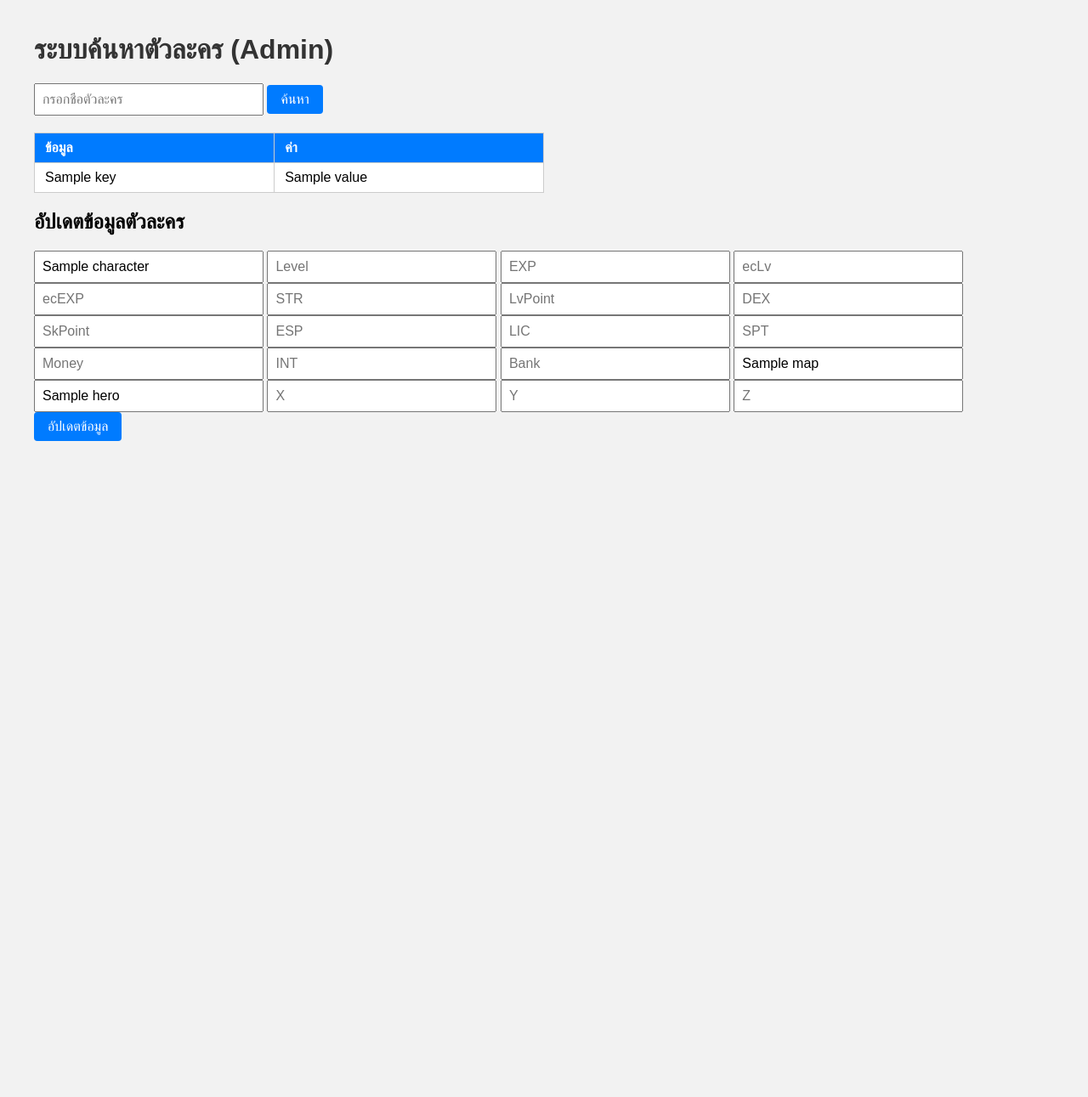
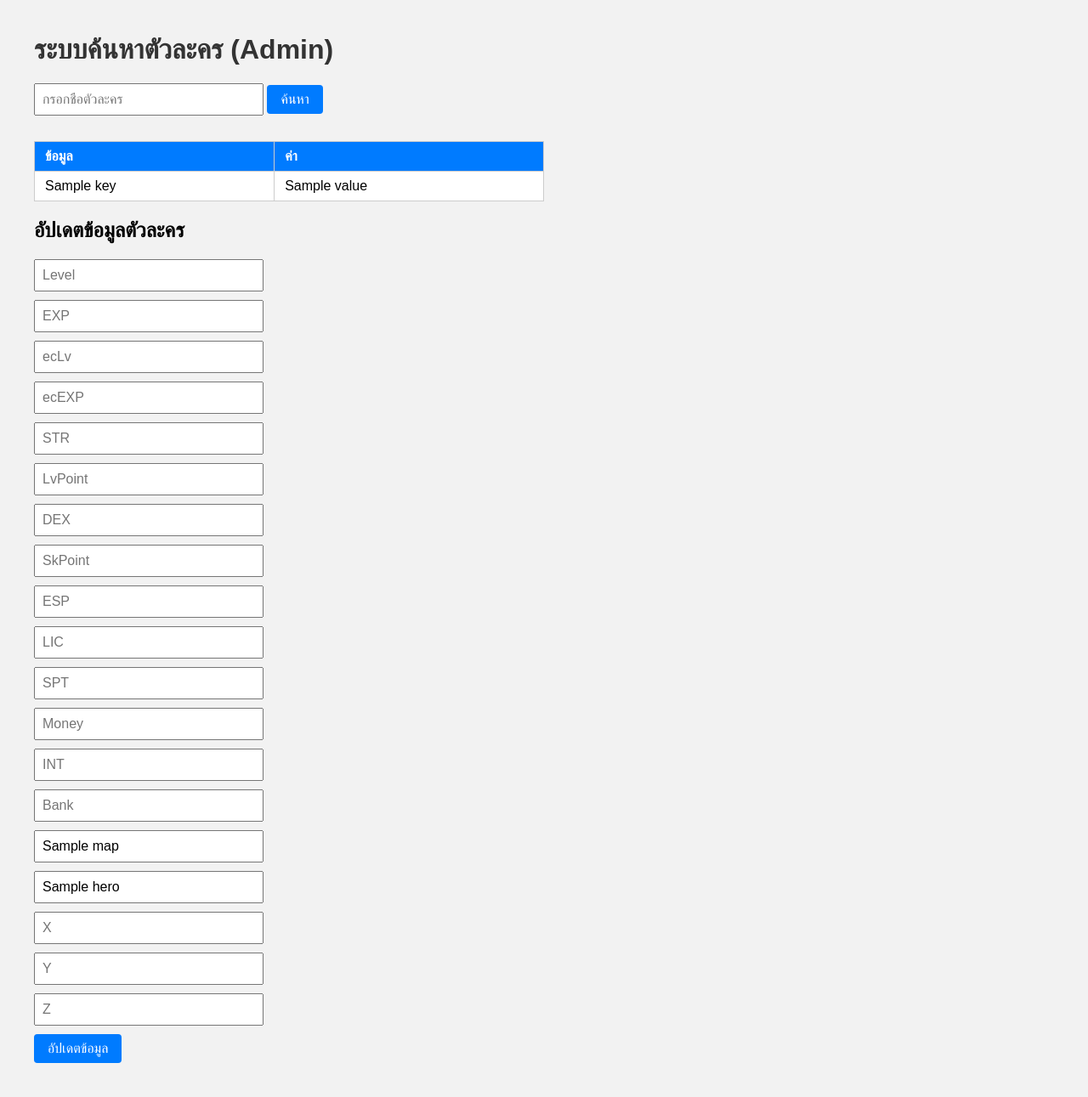
Before and after one commit to gardoffwhite/GG, a Flask app: template templates/index.html in a window 1280 px wide. Shown: the whole page at 85% size. Before the commit the page ends 519 px from the top, so only its background shows below. Run offline with Flask 2, Linux system fonts and the light colour scheme; the template is opened without the code that fills it: most values are stand-ins (such as "Sample title", 1, 10 or a date in 2020).

Commit message:
Update index.html

```diff
--- a/templates/index.html
+++ b/templates/index.html
@@ -33,6 +33,7 @@
             padding: 8px;
             width: 250px;
             font-size: 16px;
+            margin-bottom: 10px;
         }
         button {
             padding: 8px 16px;
@@ -100,29 +101,28 @@
             <h2>อัปเดตข้อมูลตัวละคร</h2>
             <form method="post" action="/update">
                 <!-- ส่งค่าชื่อตัวละครเดิมไปด้วย -->
-                <input type="hidden" name="charname" value="{{ character_data['Character Name'] }}">
+                <input type="hidden" name="charname" value="{{ character_data.get('Character Name', '') }}">
 
                 <!-- ฟิลด์ที่ให้ผู้ใช้กรอกค่า -->
-                <input type="text" name="charname" value="{{ character_data['Character Name'] }}" required>
-                <input type="number" name="level" value="{{ character_data['Level'] }}" placeholder="Level">
-                <input type="number" name="exp" value="{{ character_data['EXP'] }}" placeholder="EXP">
-                <input type="number" name="ecLv" value="{{ character_data['ecLv'] }}" placeholder="ecLv">
-                <input type="number" name="ecEXP" value="{{ character_data['ecEXP'] }}" placeholder="ecEXP">
-                <input type="number" name="str" value="{{ character_data['STR'] }}" placeholder="STR">
-                <input type="number" name="lvpoint" value="{{ character_data['LvPoint'] }}" placeholder="LvPoint">
-                <input type="number" name="dex" value="{{ character_data['DEX'] }}" placeholder="DEX">
-                <input type="number" name="skpoint" value="{{ character_data['SkPoint'] }}" placeholder="SkPoint">
-                <input type="number" name="esp" value="{{ character_data['ESP'] }}" placeholder="ESP">
-                <input type="number" name="lic" value="{{ character_data['LIC'] }}" placeholder="LIC">
-                <input type="number" name="spt" value="{{ character_data['SPT'] }}" placeholder="SPT">
-                <input type="number" name="money" value="{{ character_data['Money'] }}" placeholder="Money">
-                <input type="number" name="int" value="{{ character_data['INT'] }}" placeholder="INT">
-                <input type="number" name="bankmoney" value="{{ character_data['Bank'] }}" placeholder="Bank">
-                <input type="text" name="cmap" value="{{ character_data['Map'] }}" placeholder="Map">
-                <input type="text" name="hero" value="{{ character_data['Hero'] }}" placeholder="Hero">
-                <input type="number" name="x" value="{{ character_data['X'] }}" placeholder="X">
-                <input type="number" name="y" value="{{ character_data['Y'] }}" placeholder="Y">
-                <input type="number" name="z" value="{{ character_data['Z'] }}" placeholder="Z">
+                <input type="number" name="level" value="{{ character_data['Level'] }}" placeholder="Level"><br>
+                <input type="number" name="exp" value="{{ character_data['EXP'] }}" placeholder="EXP"><br>
+                <input type="number" name="ecLv" value="{{ character_data['ecLv'] }}" placeholder="ecLv"><br>
+                <input type="number" name="ecEXP" value="{{ character_data['ecEXP'] }}" placeholder="ecEXP"><br>
+                <input type="number" name="str" value="{{ character_data['STR'] }}" placeholder="STR"><br>
+                <input type="number" name="lvpoint" value="{{ character_data['LvPoint'] }}" placeholder="LvPoint"><br>
+                <input type="number" name="dex" value="{{ character_data['DEX'] }}" placeholder="DEX"><br>
+                <input type="number" name="skpoint" value="{{ character_data['SkPoint'] }}" placeholder="SkPoint"><br>
+                <input type="number" name="esp" value="{{ character_data['ESP'] }}" placeholder="ESP"><br>
+                <input type="number" name="lic" value="{{ character_data['LIC'] }}" placeholder="LIC"><br>
+                <input type="number" name="spt" value="{{ character_data['SPT'] }}" placeholder="SPT"><br>
+                <input type="number" name="money" value="{{ character_data['Money'] }}" placeholder="Money"><br>
+                <input type="number" name="int" value="{{ character_data['INT'] }}" placeholder="INT"><br>
+                <input type="number" name="bankmoney" value="{{ character_data['Bank'] }}" placeholder="Bank"><br>
+                <input type="text" name="cmap" value="{{ character_data['Map'] }}" placeholder="Map"><br>
+                <input type="text" name="hero" value="{{ character_data['Hero'] }}" placeholder="Hero"><br>
+                <input type="number" name="x" value="{{ character_data['X'] }}" placeholder="X"><br>
+                <input type="number" name="y" value="{{ character_data['Y'] }}" placeholder="Y"><br>
+                <input type="number" name="z" value="{{ character_data['Z'] }}" placeholder="Z"><br>
 
                 <button type="submit">อัปเดตข้อมูล</button>
             </form>
```
